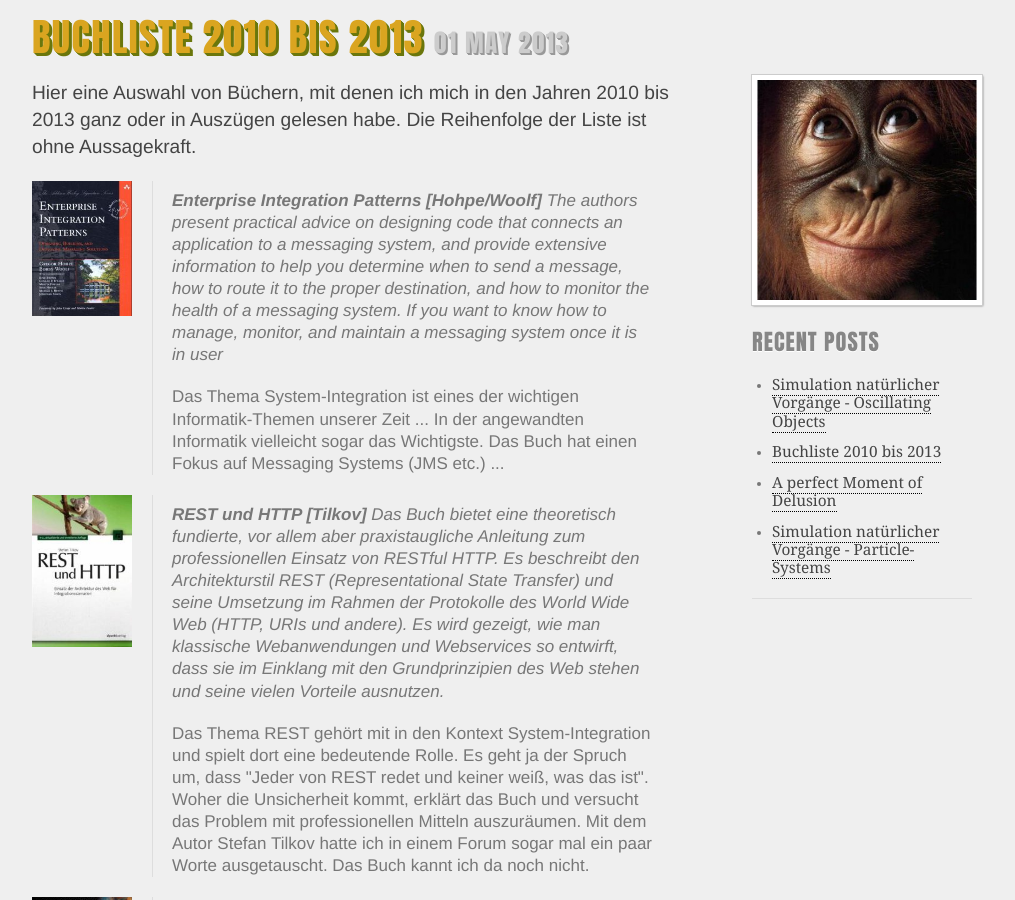
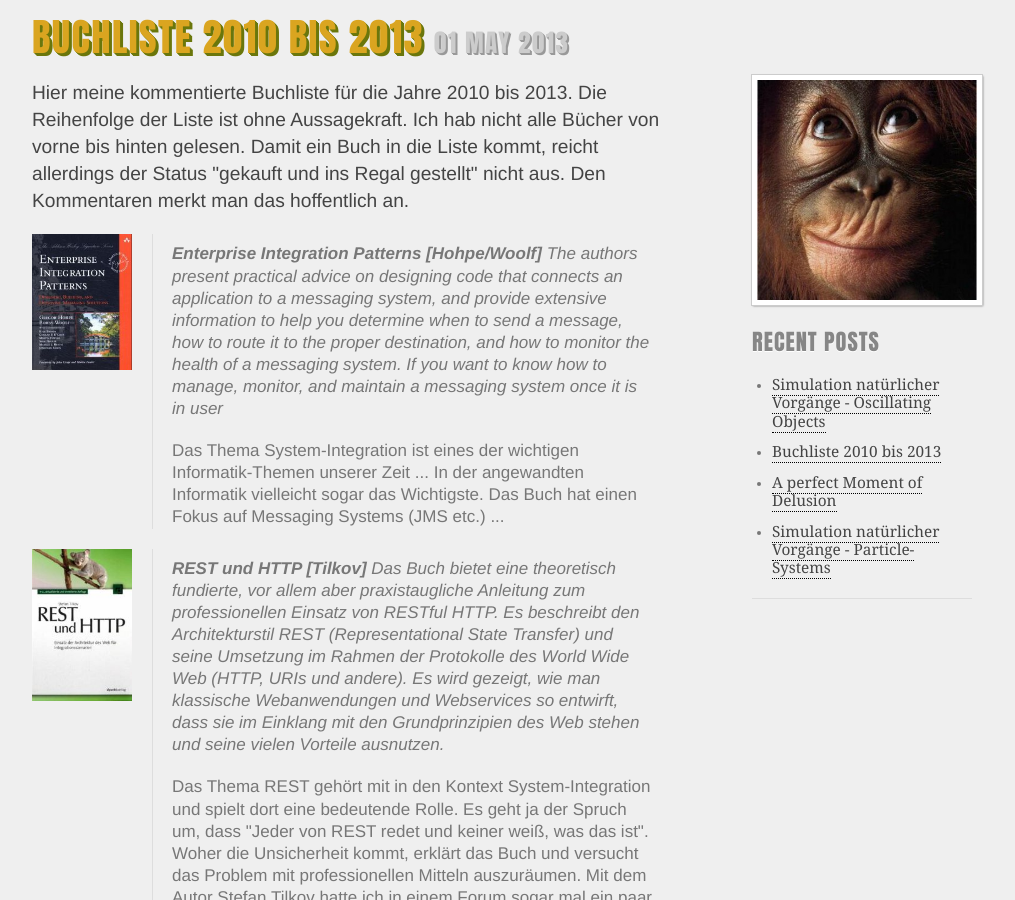
Before and after one commit to dokuryoku/dokuryoku.github.com, a Jekyll site: the page built from _posts/2013-05-01-Buchliste-I.html, in a window 1280 px wide and 900 px high. Shown: the whole window, without its empty margins (128-1143 px from the left). Built offline with Jekyll 4.4.1, drawn with Linux system fonts in a browser that asks for light colours.

Commit message:
update posts

```diff
--- a/_posts/2013-05-01-Buchliste-I.html
+++ b/_posts/2013-05-01-Buchliste-I.html
@@ -4,8 +4,10 @@ description: "Meine Buchliste der Jahre 2010 bis 2013"
 title: "Buchliste 2010 bis 2013"
 ---
 
-<p>Hier eine Auswahl von Büchern, mit denen ich mich in den Jahren 2010 bis 2013 ganz oder in Auszügen
-gelesen habe. Die Reihenfolge der Liste ist ohne Aussagekraft.</p>
+<p>Hier meine kommentierte Buchliste für die Jahre 2010 bis 2013. Die Reihenfolge der Liste
+ist ohne Aussagekraft. Ich hab nicht alle Bücher von vorne bis hinten gelesen. Damit ein
+Buch in die Liste kommt, reicht allerdings der Status "gekauft und ins Regal gestellt" nicht aus.
+Den Kommentaren merkt man das hoffentlich an.</p>
 
 <!-- Enterprise Integration Patterns -->
 
```
